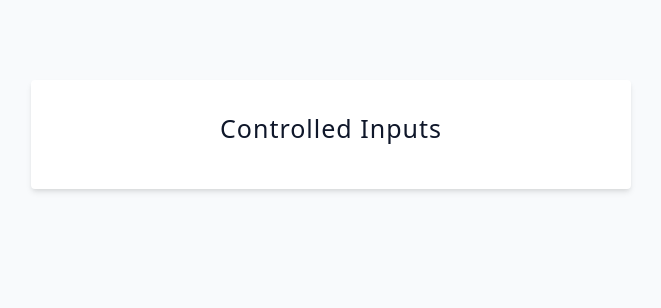
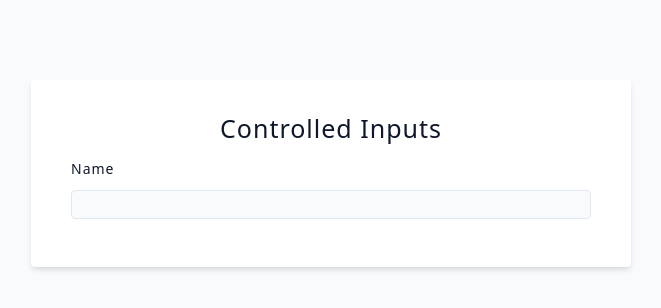
Before and after one commit to isnendyankp/advancedreact, a React (Vite) app: page / in a window 1280 px wide. Shown: the top 308 px of the page, without its empty margins (309-970 px from the left). Built offline with nearby package versions, Linux system fonts and the light colour scheme.

Commit message:
S 6-122: add form row with form label & input

```diff
--- a/src/tutorial/06-forms/starter/01-controlled-inputs.jsx
+++ b/src/tutorial/06-forms/starter/01-controlled-inputs.jsx
@@ -2,6 +2,10 @@ const ControlledInputs = () => {
   return (
     <form className="form">
       <h4>controlled inputs</h4>
+      <div className="form-row">
+        <label htmlFor="name" className="form-label">name</label>
+        <input type="text" id="name" className="form-input"/>
+      </div>
     </form>
   );
 };
```
